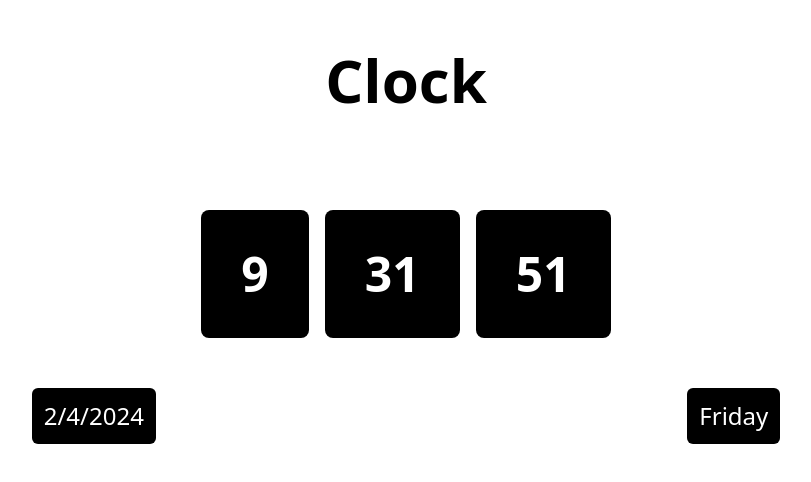
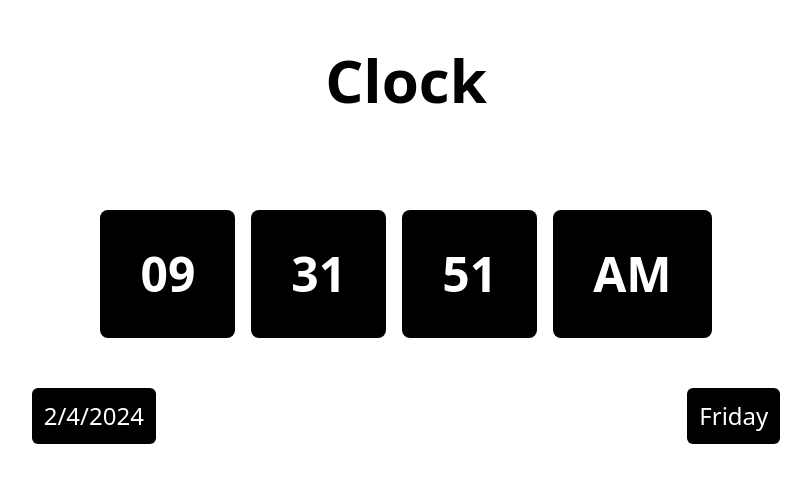
Before and after one commit to HaseebRaza2004/Javascripth-Assigments, a plain HTML site: page Clock/index.html in a window 1280 px wide. Shown: the whole page, without its empty margins (234-1045 px from the left). Drawn offline with nearby package versions, Linux system fonts and the light colour scheme.

Commit message:
clock completed

```diff
--- a/Clock/app.js
+++ b/Clock/app.js
@@ -2,15 +2,22 @@
 var hours = document.getElementById("hours");
 var minutes = document.getElementById("minutes");
 var seconds = document.getElementById("seconds");
+var am_pm = document.getElementById("am/pm")
 
 setInterval(function(){
     var curentDate = new Date();
     var curentHour = curentDate.getHours();
 // console.log(curentDate);
 // console.log(curentHour);
-    hours.innerText = curentDate.getHours();
-    minutes.innerText = curentDate.getMinutes();
-    seconds.innerText = curentDate.getSeconds();
+    hours.innerText = curentDate.getHours().toString().padStart(2, "0");
+    minutes.innerText = curentDate.getMinutes().toString().padStart(2, "0");
+    seconds.innerText = curentDate.getSeconds().toString().padStart(2, "0");
+
+    if (hours.innerText < 12) {
+        am_pm.innerText = "AM"
+    } else {
+        am_pm.innerText = "PM"
+    }
 }, 1000);
 
 var date = document.getElementById("date")
--- a/Clock/index.html
+++ b/Clock/index.html
@@ -24,6 +24,7 @@
         <div id="hours" class="rounded-lg text-white font-bold bg-black p-10 text-5xl">12</div>
         <div id="minutes" class="rounded-lg text-white font-bold bg-black p-10 text-5xl">12</div>
         <div id="seconds" class="rounded-lg text-white font-bold bg-black p-10 text-5xl">12</div>
+        <div id="am/pm" class="rounded-lg text-white font-bold bg-black p-10 text-5xl">AM / PM</div>
     </div>
     <div class="flex justify-around mt-[50px]">
         <div id="date" class="text-white bg-black text-2xl rounded-md p-3">date</div>
```
